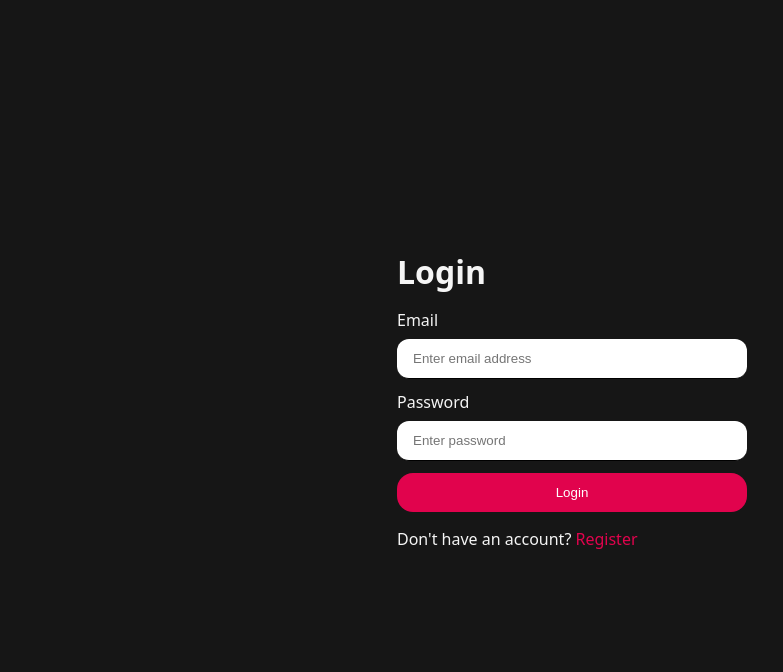
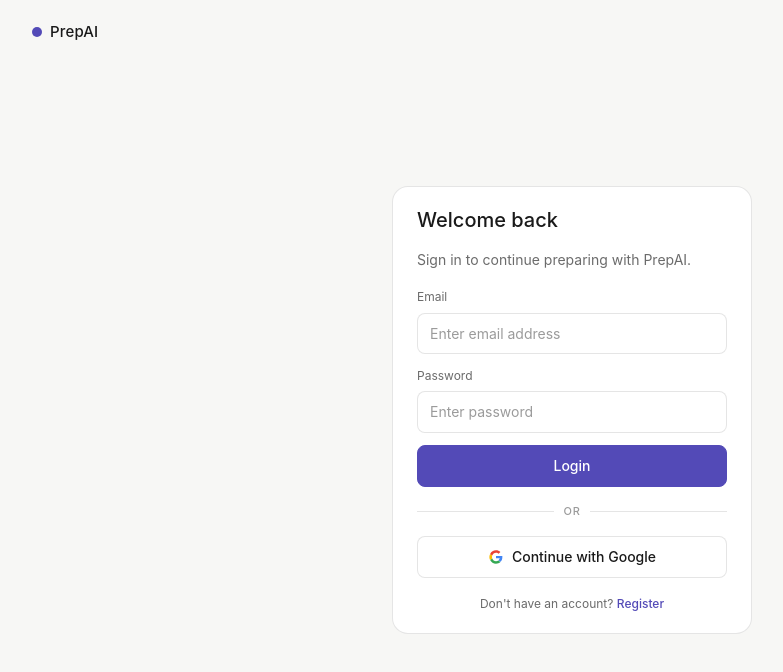
Before and after one commit to jagadish-555/ai-resume-analyzer, a React app in the folder Frontend/: page /login in a window 1280 px wide. Shown: the top 672 px of the page, without its empty margins (68-851 px from the left). Built offline with nearby package versions, Linux system fonts and the light colour scheme; no server answers; the HTML template or start-up script is replaced by a standard one.

Commit message:
redesigned the authentication page

```diff
--- a/Frontend/src/features/auth/pages/Login.jsx
+++ b/Frontend/src/features/auth/pages/Login.jsx
@@ -29,11 +29,18 @@
 
 
     return (
-        <main>
+        <main className="auth-page">
+            <nav className="auth-nav">
+                <Link className="brand" to="/">
+                    <span className="brand__dot" aria-hidden="true"></span>
+                    <span className="brand__text">PrepAI</span>
+                </Link>
+            </nav>
             <div className="form-container">
-                <h1>Login</h1>
-                {errorMessage && <p style={{ color: "#b91c1c" }}>{errorMessage}</p>}
-                <form onSubmit={handleSubmit} >
+                <h1>Welcome back</h1>
+                <p className="form-subtitle">Sign in to continue preparing with PrepAI.</p>
+                {errorMessage && <p className="form-error">{errorMessage}</p>}
+                <form onSubmit={handleSubmit}>
                     <div className="input-group">
                         <label htmlFor="email">Email</label>
                         <input
@@ -46,9 +53,21 @@
                         onChange={(e)=>{setpassword(e.target.value)}}
                         type="password" id="password" name="password" placeholder="Enter password" />
                     </div>
-                    <button className="button primary-button">Login</button>
+                    <button className="button primary-button" type="submit">Login</button>
                 </form>
-                <p>Don't have an account? <Link to="/register">Register</Link></p>
+                <div className="auth-divider">or</div>
+                <button className="button oauth-button" type="button">
+                    <span className="oauth-icon" aria-hidden="true">
+                        <svg viewBox="0 0 24 24" width="16" height="16" role="img" aria-label="Google">
+                            <path fill="#4285F4" d="M21.6 12.23c0-.72-.06-1.25-.19-1.8H12v3.48h5.52c-.11.86-.69 2.15-1.99 3.02l-.02.12 2.89 2.24.2.02c1.84-1.7 2.9-4.19 2.9-7.08Z"/>
+                            <path fill="#34A853" d="M12 22c2.7 0 4.97-.89 6.63-2.41l-3.16-2.38c-.85.59-1.99 1.01-3.47 1.01-2.64 0-4.87-1.74-5.67-4.15l-.11.01-3 2.33-.04.11A10 10 0 0 0 12 22Z"/>
+                            <path fill="#FBBC05" d="M6.33 14.07A5.98 5.98 0 0 1 6 12c0-.72.12-1.42.32-2.07l-.01-.14-3.04-2.37-.1.05A10 10 0 0 0 2 12c0 1.61.39 3.14 1.07 4.53l3.26-2.46Z"/>
+                            <path fill="#EA4335" d="M12 5.77c1.87 0 3.13.8 3.85 1.47l2.82-2.75C16.96 2.88 14.7 2 12 2a10 10 0 0 0-8.82 5.47l3.15 2.46c.81-2.41 3.04-4.16 5.67-4.16Z"/>
+                        </svg>
+                    </span>
+                    Continue with Google
+                </button>
+                <p className="auth-switch">Don't have an account? <Link to="/register">Register</Link></p>
             </div>
         </main>
     )
--- a/Frontend/src/features/auth/pages/Register.jsx
+++ b/Frontend/src/features/auth/pages/Register.jsx
@@ -1,6 +1,7 @@
 import React,{useState} from "react";
 import { useAuth } from "../hooks/useAuth";
 import {useNavigate, Link} from "react-router";
+import "./auth.form.scss";
 
 const Register = () => {
 
@@ -26,11 +27,18 @@
 
 
     return (
-        <main>
+        <main className="auth-page">
+            <nav className="auth-nav">
+                <Link className="brand" to="/">
+                    <span className="brand__dot" aria-hidden="true"></span>
+                    <span className="brand__text">PrepAI</span>
+                </Link>
+            </nav>
             <div className="form-container">
-                <h1>Register</h1>
-                {errorMessage && <p style={{ color: "#b91c1c" }}>{errorMessage}</p>}
-                <form onSubmit={handleSubmit} >
+                <h1>Create account</h1>
+                <p className="form-subtitle">Get started with personalized interview preparation.</p>
+                {errorMessage && <p className="form-error">{errorMessage}</p>}
+                <form onSubmit={handleSubmit}>
                     <div className="input-group">
                         <label htmlFor="username">Username</label>
                         <input
@@ -50,9 +58,21 @@
                         type="password" id="password" name="password" placeholder="Enter password" />
                     </div>
 
-                    <button className="button primary-button">Register</button>
+                    <button className="button primary-button" type="submit">Register</button>
                 </form>
-                <p>Already have an account? <Link to="/login">Login</Link></p>
+                <div className="auth-divider">or</div>
+                <button className="button oauth-button" type="button">
+                    <span className="oauth-icon" aria-hidden="true">
+                        <svg viewBox="0 0 24 24" width="16" height="16" role="img" aria-label="Google">
+                            <path fill="#4285F4" d="M21.6 12.23c0-.72-.06-1.25-.19-1.8H12v3.48h5.52c-.11.86-.69 2.15-1.99 3.02l-.02.12 2.89 2.24.2.02c1.84-1.7 2.9-4.19 2.9-7.08Z"/>
+                            <path fill="#34A853" d="M12 22c2.7 0 4.97-.89 6.63-2.41l-3.16-2.38c-.85.59-1.99 1.01-3.47 1.01-2.64 0-4.87-1.74-5.67-4.15l-.11.01-3 2.33-.04.11A10 10 0 0 0 12 22Z"/>
+                            <path fill="#FBBC05" d="M6.33 14.07A5.98 5.98 0 0 1 6 12c0-.72.12-1.42.32-2.07l-.01-.14-3.04-2.37-.1.05A10 10 0 0 0 2 12c0 1.61.39 3.14 1.07 4.53l3.26-2.46Z"/>
+                            <path fill="#EA4335" d="M12 5.77c1.87 0 3.13.8 3.85 1.47l2.82-2.75C16.96 2.88 14.7 2 12 2a10 10 0 0 0-8.82 5.47l3.15 2.46c.81-2.41 3.04-4.16 5.67-4.16Z"/>
+                        </svg>
+                    </span>
+                    Continue with Google
+                </button>
+                <p className="auth-switch">Already have an account? <Link to="/login">Login</Link></p>
             </div>
         </main>
     )
--- a/Frontend/src/features/auth/pages/auth.form.scss
+++ b/Frontend/src/features/auth/pages/auth.form.scss
@@ -1,42 +1,187 @@
-main{
+@use "../../../style/variables" as *;
+
+.auth-page {
     min-height: 100vh;
     width: 100%;
+    background-color: $color-surface;
+    padding: 20px $spacing-page $spacing-page;
+    display: grid;
+    grid-template-rows: auto 1fr;
+}
+
+.auth-nav {
+    width: 100%;
+    max-width: 1080px;
     display: flex;
-    justify-content: center;
     align-items: center;
+    justify-self: center;
+}
 
-    .form-container{
-        min-width: 350px;
+.brand {
+    display: inline-flex;
+    align-items: center;
+    gap: 8px;
+    text-decoration: none;
+}
+
+.brand__dot {
+    width: 10px;
+    height: 10px;
+    border-radius: 999px;
+    background-color: $color-primary;
+}
+
+.brand__text {
+    font-size: $font-size-md;
+    font-weight: 500;
+    color: $color-text;
+    letter-spacing: 0.01em;
+}
+
+.form-container {
+    width: 100%;
+    max-width: 360px;
+    background-color: $color-white;
+    border: 0.5px solid $color-border;
+    border-radius: $radius-lg;
+    padding: 20px 24px;
     display: flex;
     flex-direction: column;
-        gap: 1rem;
+    gap: 16px;
+    align-self: center;
+    justify-self: center;
+
+    h1 {
+        font-size: $font-size-lg;
+        font-weight: 500;
+        line-height: 1.3;
+        color: $color-text;
+    }
 }
 
-    form{
+.form-subtitle {
+    font-size: $font-size-base;
+    color: $color-text-muted;
+    line-height: 1.6;
+}
+
+.form-error {
+    font-size: $font-size-sm;
+    color: $severity-high-text;
+    background-color: $severity-high-bg;
+    border: 0.5px solid rgba(121, 31, 31, 0.16);
+    border-radius: $radius-sm;
+    padding: 8px 10px;
+}
+
+.form-container form {
     display: flex;
     flex-direction: column;
-        gap: 0.75rem;
+    gap: 12px;
 }
 
-    .input-group{
-        display : flex;
+.input-group {
+    display: flex;
     flex-direction: column;
-        gap: 0.5rem;
+    gap: 6px;
 
-        input{
-            border : none;
-            border-bottom : 1px solid black;
-            outline : none;
-            padding-inline: 1rem;
-            padding-block: 0.75rem;
-            border-radius: 0.75rem;
-
+    label {
+        font-size: $font-size-sm;
+        font-weight: 400;
+        color: $color-text-muted;
     }
 
+    input {
+        border: 0.5px solid $color-border;
+        border-radius: $radius-sm;
+        outline: none;
+        background-color: $color-white;
+        color: $color-text;
+        padding: 10px 12px;
+        font-size: $font-size-base;
+        line-height: 1.4;
+        transition: border-color 0.2s ease;
+
+        &::placeholder {
+            color: $color-text-hint;
         }
 
-    a{
-        color: #e1034d;
-        text-decoration: none;
+        &:hover {
+            border-color: $color-border-hover;
+        }
+
+        &:focus {
+            border-color: $color-primary;
+            box-shadow: 0 0 0 3px $color-primary-tint;
         }
     }
+}
+
+.auth-divider {
+    font-size: $font-size-xs;
+    text-transform: uppercase;
+    letter-spacing: 0.06em;
+    font-weight: 500;
+    color: $color-text-hint;
+    display: flex;
+    align-items: center;
+    gap: 10px;
+
+    &::before,
+    &::after {
+        content: "";
+        height: 0.5px;
+        flex: 1;
+        background-color: $color-border;
+    }
+}
+
+.oauth-button {
+    width: 100%;
+    background-color: $color-white;
+    color: $color-text;
+    border-color: $color-border;
+    display: inline-flex;
+    align-items: center;
+    justify-content: center;
+    gap: 8px;
+
+    &:hover {
+        border-color: $color-border-hover;
+        background-color: $color-white;
+    }
+}
+
+.oauth-icon {
+    display: inline-flex;
+    align-items: center;
+    justify-content: center;
+    width: 16px;
+    height: 16px;
+}
+
+.auth-switch {
+    font-size: $font-size-sm;
+    color: $color-text-muted;
+    text-align: center;
+
+    a {
+        color: $color-primary;
+        text-decoration: none;
+        font-weight: 500;
+
+        &:hover {
+            color: $color-primary-dark;
+        }
+    }
+}
+
+@media (max-width: 480px) {
+    .auth-page {
+        padding: 16px;
+    }
+
+    .form-container {
+        padding: 18px;
+    }
+}
--- a/Frontend/src/style.scss
+++ b/Frontend/src/style.scss
@@ -1,8 +1,9 @@
+@use "./style/variables" as *;
 @use "./style/button.scss";
 
 * {
-  margin: 0%;
-  padding: 0%;
+  margin: 0;
+  padding: 0;
   box-sizing: border-box;
 }
 
@@ -10,22 +11,26 @@
 body,
 #root {
   width: 100%;
-  background-color: #161616;
-  color: whitesmoke;
-  font-family:
-    system-ui,
-    -apple-system,
-    BlinkMacSystemFont,
-    "Segoe UI",
-    Roboto,
-    Oxygen,
-    Ubuntu,
-    Cantarell,
-    "Open Sans",
-    "Helvetica Neue",
-    sans-serif;
+  min-height: 100%;
+  background-color: $color-surface;
+  color: $color-text;
+  font-family: Inter, system-ui, -apple-system, "Segoe UI", sans-serif;
+  font-size: $font-size-base;
+  font-weight: 400;
+  line-height: 1.6;
+}
+
+a {
+  color: inherit;
+}
+
+input,
+textarea,
+button,
+select {
+  font: inherit;
 }
 
 .highlight {
-  color: #d20d3b;
+  color: $color-primary;
 }
--- a/Frontend/src/style/button.scss
+++ b/Frontend/src/style/button.scss
@@ -1,18 +1,38 @@
-.button{
-    border: none;
+@use "./variables" as *;
+
+.button {
+    border: 0.5px solid transparent;
     outline: none;
-    padding-inline: 1.5rem;
-    padding-block: 0.75rem;
-    border-radius: 1rem;
+    padding: 10px 16px;
+    border-radius: $radius-sm;
     cursor: pointer;
+    transition: background-color 0.2s ease, border-color 0.2s ease, color 0.2s ease;
+    font-size: $font-size-base;
+    font-weight: 500;
+    line-height: 1.4;
 
-    transition: all 0.3s ease-in-out;
+    &:focus-visible {
+        box-shadow: 0 0 0 3px $color-primary-tint;
+    }
 
-    &.primary-button{
-        background-color: #e1034d;
-        color: white;
+    &.primary-button {
+        background-color: $color-primary;
+        color: $color-white;
+        border-color: $color-primary;
+
+        &:hover {
+            background-color: $color-primary-dark;
+            border-color: $color-primary-dark;
+        }
     }
-    &.active{
-        transform:scale(1.1);
+
+    &.ghost-button {
+        background-color: transparent;
+        color: $color-text;
+        border-color: $color-border;
+
+        &:hover {
+            border-color: $color-border-hover;
+        }
     }
 }
```
Also changed, not shown: Frontend/src/style/_variables.scss (added, +30 -0 lines). Lines whose indentation alone changed are shown as unchanged.
